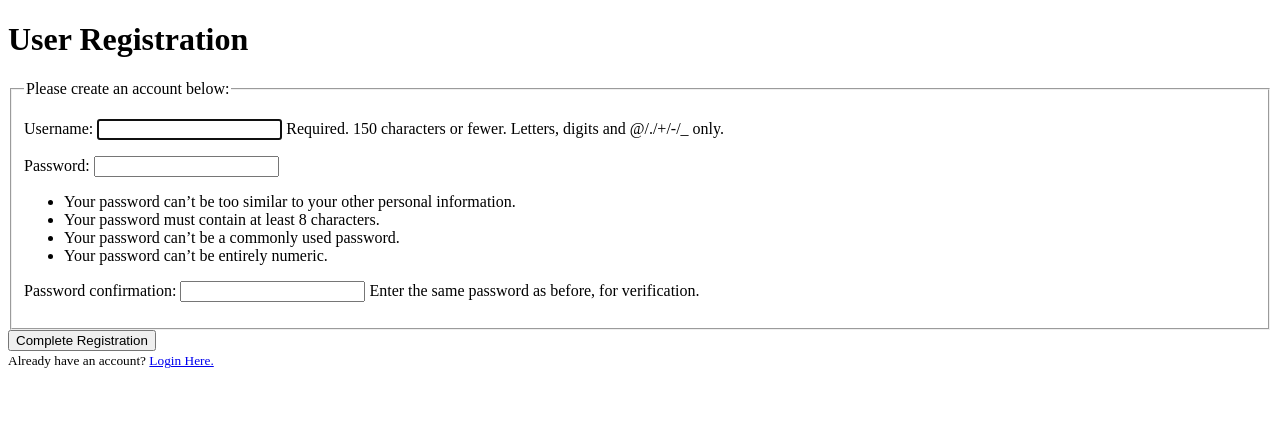
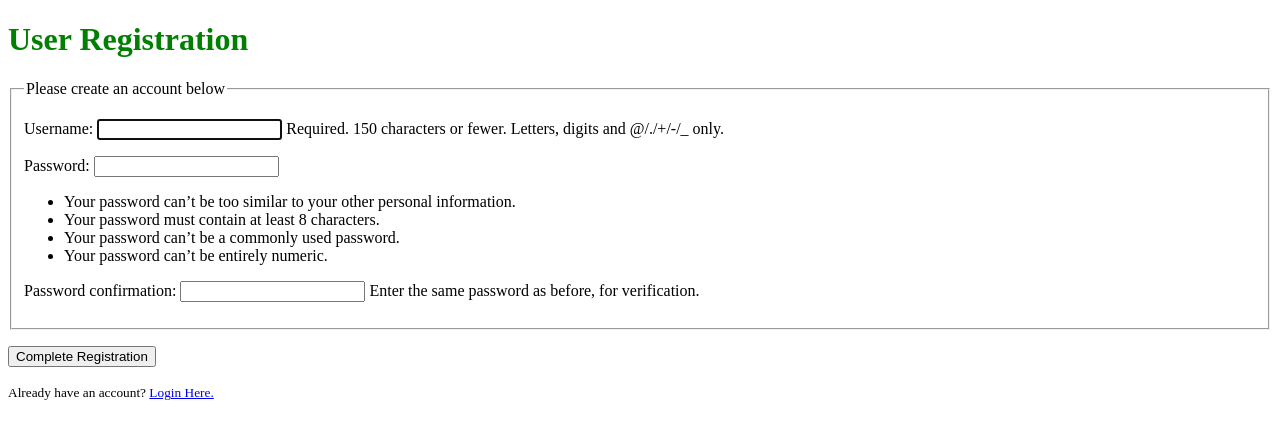
Before and after one commit to rdoochin/development_task, a Django app: page / in a window 1280 px wide. Shown: the top 439 px of the page. Run offline with Django 3.2, Linux system fonts and the light colour scheme.

Commit message:
formatting changes

```diff
--- a/user/templates/user/register.html
+++ b/user/templates/user/register.html
@@ -1,6 +1,9 @@
 <!DOCTYPE html>
 <html>
 <head>
+	<style type="text/css">
+		h1{color:green;}
+	</style>
 	<title>User Registration</title>
 </head>
 <body>
@@ -13,18 +16,22 @@
 			{% csrf_token %}
 			<!-- The fieldset is used to group related elements in a form. -->
 			<fieldset class = "form-group">
-				<legend class = "border-bottom mb-4">Please create an account below:</legend>
+				<legend class = "border-bottom mb-4">Please create an account below</legend>
 				<!-- Prints all of the information in the form as a paragraph. -->
 				{{ form.as_p }}
 			</fieldset>
+			<p>
 			<div class="form-group">
 				<button class="btn btn-outline-info" type="submit">Complete Registration</button>
 			</div>
+			</p>
 		</form>
 		<div class="border-top pt-3">
+			<p>
 			<small class="text-muted">
 				Already have an account? <a class="ml-2" href="{% url 'login' %}">Login Here.</a>
 			</small>
+			</p>
 		</div>
 	</div>
 	<!-- end tutorial code -->
```
Also changed, not shown: user/templates/user/login.html (+8 -1 lines), user/templates/user/welcome.html (+8 -0 lines), db.sqlite3.
